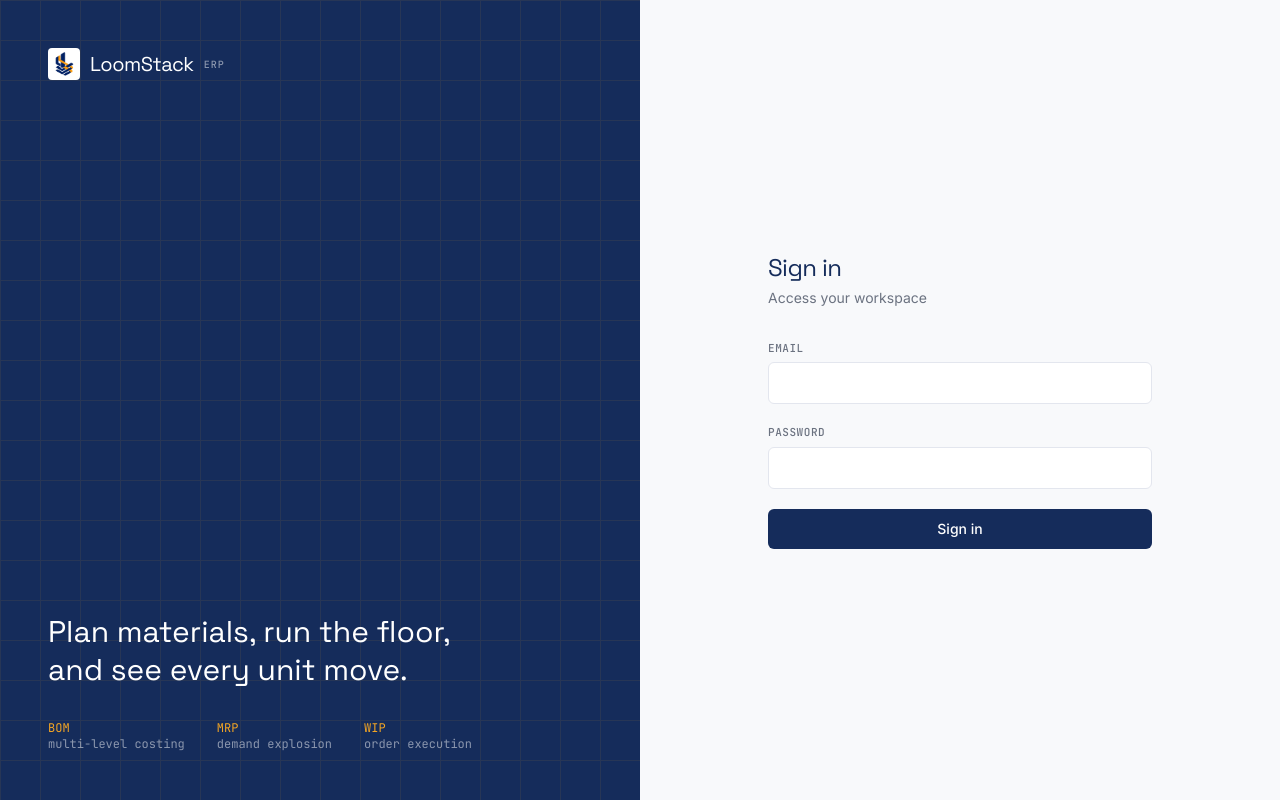
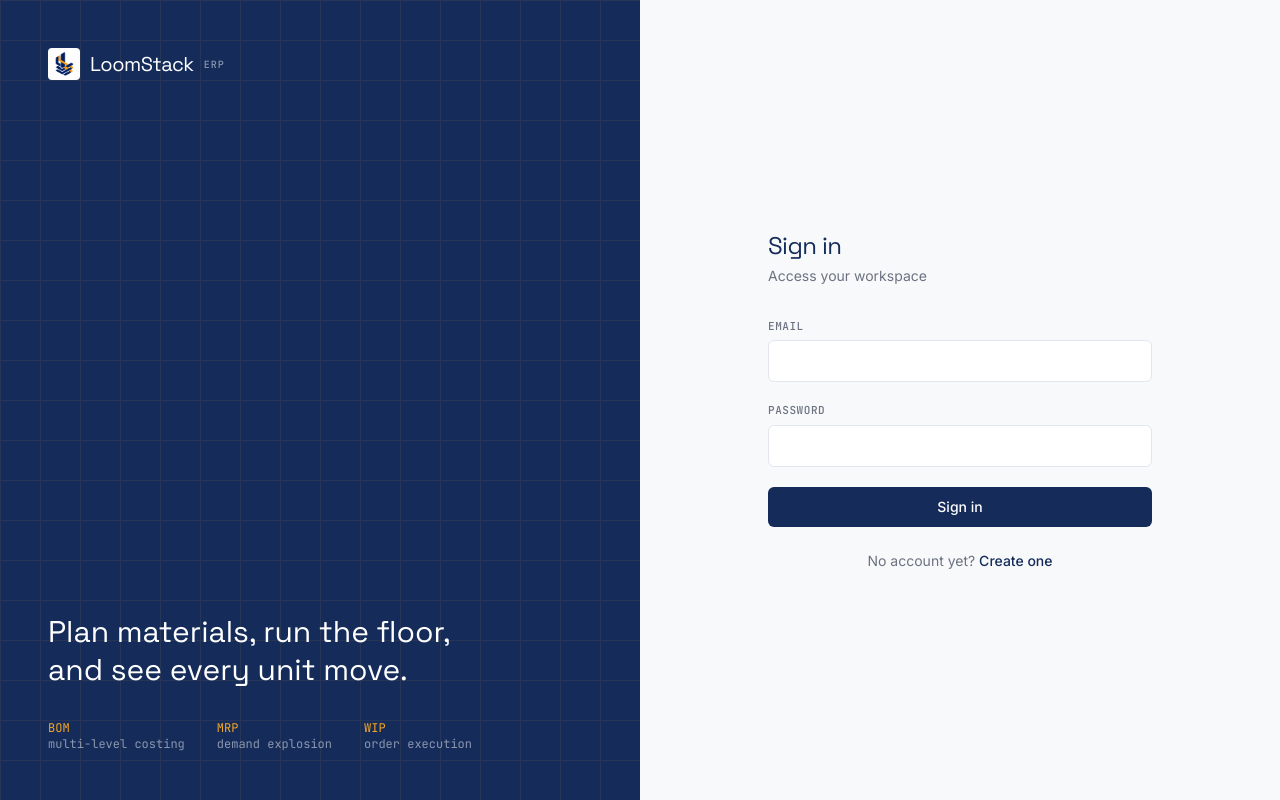
Before and after one commit to Mazennaji/loomstack-erp, a React (Vite) app in the folder apps/frontend/: page /login in a window 1280 px wide. Built offline with nearby package versions, Linux system fonts and the light colour scheme; no server answers.

Commit message:
feat: enhance Login and Register pages with authentication check and navigation updates

```diff
--- a/apps/frontend/src/pages/Login.tsx
+++ b/apps/frontend/src/pages/Login.tsx
@@ -1,15 +1,17 @@
 import { useState, type FormEvent } from 'react';
-import { useNavigate } from 'react-router-dom';
+import { Link, Navigate, useNavigate } from 'react-router-dom';
 import { useAuth } from '@/auth/AuthContext';
 import logo from '@/assets/logo.png';
 
 export function Login() {
-  const { login } = useAuth();
+  const { login, isAuthenticated } = useAuth();
   const navigate = useNavigate();
   const [email, setEmail] = useState('');
   const [password, setPassword] = useState('');
   const [error, setError] = useState<string | null>(null);
   const [loading, setLoading] = useState(false);
+
+  if (isAuthenticated) return <Navigate to="/app" replace />;
 
   async function onSubmit(e: FormEvent) {
     e.preventDefault();
@@ -17,7 +19,7 @@ export function Login() {
     setLoading(true);
     try {
       await login(email, password);
-      navigate('/');
+      navigate('/app');
     } catch {
       setError('Those credentials did not match. Check your email and password.');
     } finally {
@@ -40,11 +42,7 @@ export function Login() {
         </div>
         <div className="relative flex h-full flex-col justify-between p-12">
           <div className="flex items-center gap-2.5">
-            <img
-              src={logo}
-              alt="LoomStack"
-              className="h-8 w-8 rounded bg-surface p-0.5"
-            />
+            <img src={logo} alt="LoomStack" className="h-8 w-8 rounded bg-surface p-0.5" />
             <span className="font-display text-xl font-700 tracking-tight text-surface">
               LoomStack
             </span>
@@ -119,6 +117,13 @@ export function Login() {
               {loading ? 'Signing in…' : 'Sign in'}
             </button>
           </form>
+
+          <p className="mt-6 text-center text-sm text-muted">
+            No account yet?{' '}
+            <Link to="/register" className="font-medium text-navy hover:text-signal">
+              Create one
+            </Link>
+          </p>
         </div>
       </div>
     </div>
--- a/apps/frontend/src/pages/Register.tsx
+++ b/apps/frontend/src/pages/Register.tsx
@@ -1,10 +1,10 @@
 import { useState, type FormEvent } from 'react';
-import { Link, useNavigate } from 'react-router-dom';
+import { Link, Navigate, useNavigate } from 'react-router-dom';
 import { useAuth } from '@/auth/AuthContext';
 import logo from '../assets/logo.png';
 
 export function Register() {
-  const { register } = useAuth();
+  const { register, isAuthenticated } = useAuth();
   const navigate = useNavigate();
   const [companyName, setCompanyName] = useState('');
   const [email, setEmail] = useState('');
@@ -12,13 +12,15 @@ export function Register() {
   const [error, setError] = useState<string | null>(null);
   const [loading, setLoading] = useState(false);
 
+  if (isAuthenticated) return <Navigate to="/app" replace />;
+
   async function onSubmit(e: FormEvent) {
     e.preventDefault();
     setError(null);
     setLoading(true);
     try {
       await register({ companyName, email, password });
-      navigate('/');
+      navigate('/app');
     } catch {
       setError('Could not create your workspace. That email may already be in use.');
     } finally {
```
